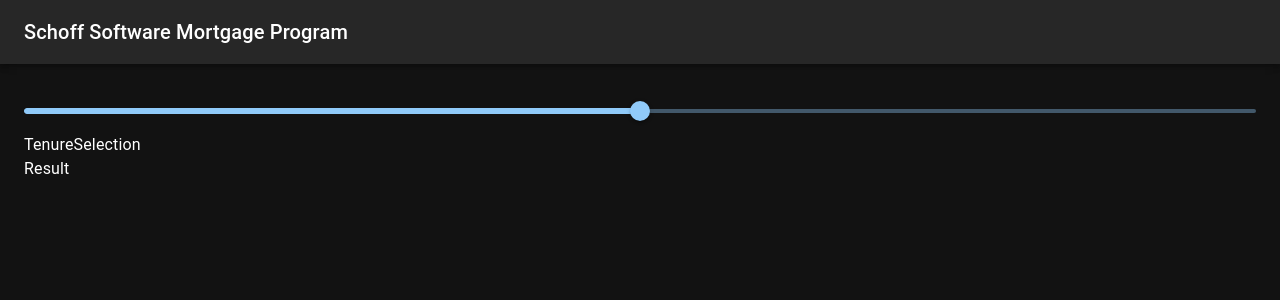
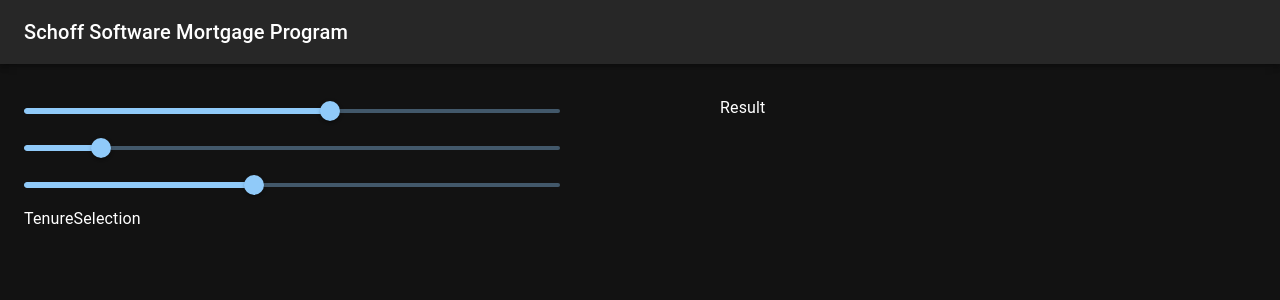
Before and after one commit to jschoff155/reactmortgageapp, a React (Create React App) app: page / in a window 1280 px wide. Shown: the top 300 px of the page. Built offline with nearby package versions, Linux system fonts and the light colour scheme.

Commit message:
Setup props values for starting of mortgage input area.

```diff
--- a/src/App.js
+++ b/src/App.js
@@ -1,21 +1,23 @@
 import Navbar from "./Components/Navbar";
-import Slidercomponent from "./Components/Common/slidercomponent";
 import TenureSelection from "./Components/TenureSelection";
 import Result from "./Components/Result";
-import { Container } from "@mui/material";
-
-
-
-
+import { Container, Grid } from "@mui/material";
+import SliderSelect from "./Components/SliderSelect";
 
 function App() {
   return (
     <div className="App">
-      <Navbar/>
-      <Container maxWidth="xl" sx={{mt: 4}}>
-      <Slidercomponent/>
-      <TenureSelection/>
-      <Result/>
+      <Navbar />
+      <Container maxWidth="xl" sx={{ mt: 4 }}>
+        <Grid container spacing = {20}>
+          <Grid item xs= {12} md={6}>
+            <SliderSelect />
+            <TenureSelection />
+          </Grid>
+          <Grid item xs= {12} md={6}>
+            <Result />
+          </Grid>
+        </Grid>
       </Container>
     </div>
   );
--- a/src/Components/Common/slidercomponent.js
+++ b/src/Components/Common/slidercomponent.js
@@ -1,10 +1,10 @@
 import React from 'react'
 import Slider from '@mui/material/Slider';
 
-const Slidercomponent = () => {
+const Slidercomponent = ({defaultValue, min, max}) => {
   return (
     <div>
-      <Slider defaultValue={50} aria-label="Default" valueLabelDisplay="auto" />
+      <Slider defaultValue={defaultValue} min={min} max={max} aria-label="Default" valueLabelDisplay="auto" />
     </div>
   )
 }
--- a/src/Components/Navbar.js
+++ b/src/Components/Navbar.js
@@ -3,7 +3,6 @@ import AppBar from '@mui/material/AppBar';
 import Box from '@mui/material/Box';
 import Toolbar from '@mui/material/Toolbar';
 import Typography from '@mui/material/Typography';
-import { Container } from '@mui/material';
 
 const Navbar = () => {
   return (
--- a/src/Components/SliderSelect.js
+++ b/src/Components/SliderSelect.js
@@ -3,9 +3,11 @@ import Slidercomponent from './Common/slidercomponent'
 
 const SliderSelect = () => {
   return (
-    <div>
-      <Slidercomponent/>
-    </div>
+    <>
+      <Slidercomponent min={10} max={80} defaultValue={50}/>
+      <Slidercomponent min={20} max={90} defaultValue={30}/>
+      <Slidercomponent min={30} max={100} defaultValue={60}/>
+    </>
   )
 }
 
```
